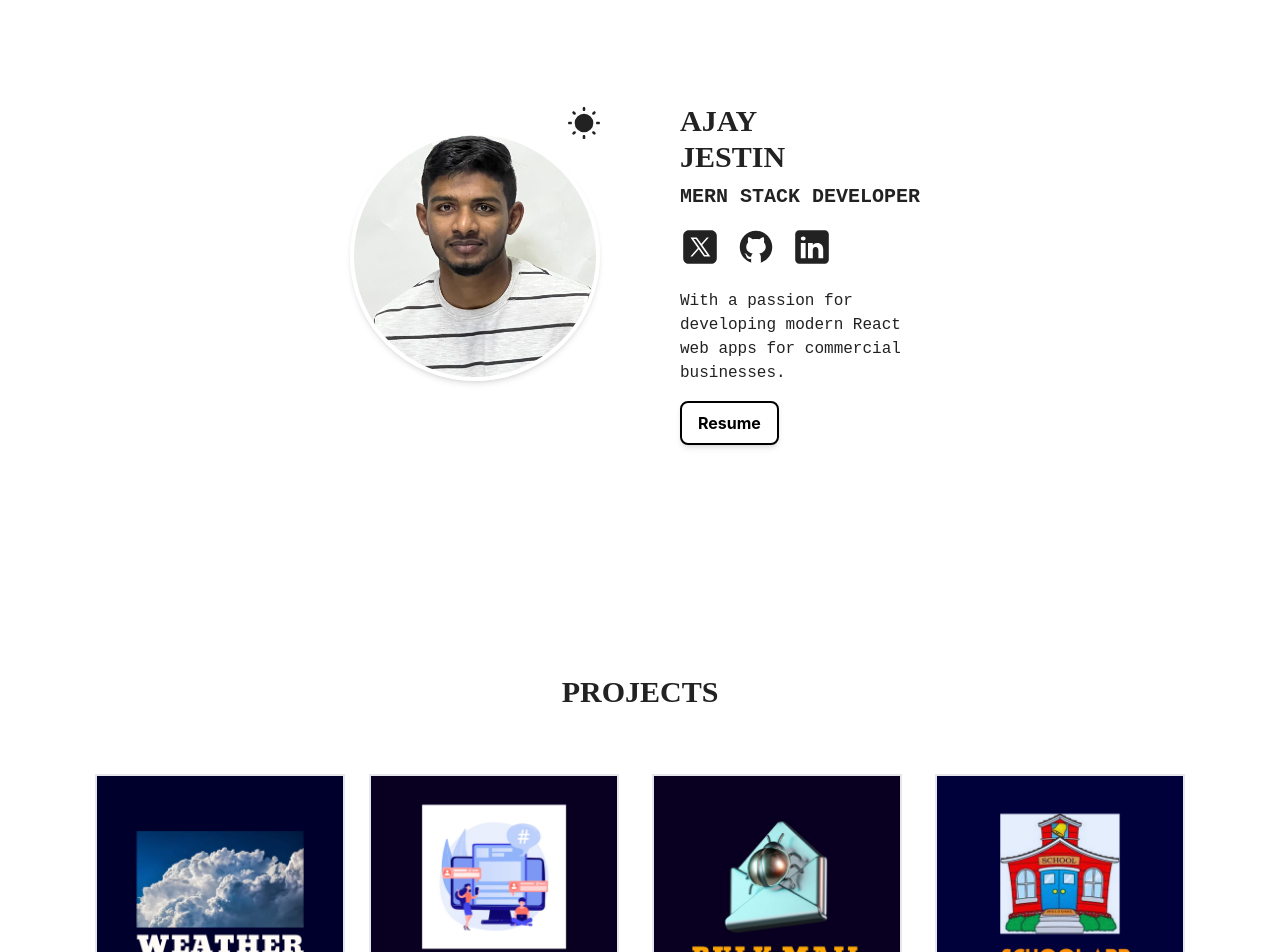
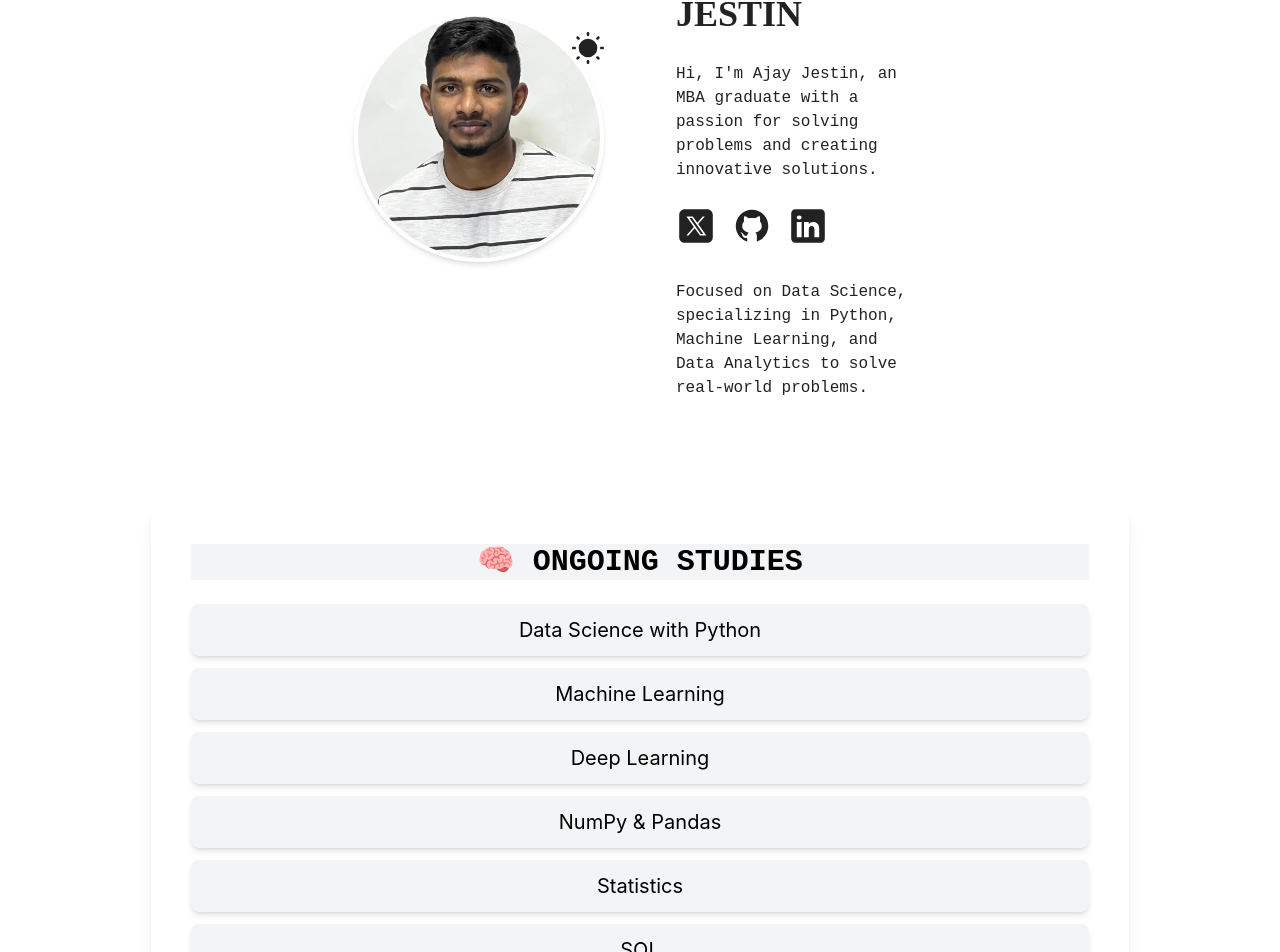
Before and after one commit to smartajay2/official-portfolio, a React (Create React App) app: page / in a window 1280 px wide. Shown: the part 178-1130 px from the top of the page. Built offline with nearby package versions, Linux system fonts and the light colour scheme.

Commit message:
newly updated

```diff
--- a/src/App.jsx
+++ b/src/App.jsx
@@ -1,6 +1,8 @@
 import './App.css'
 import Contact from './sections/Contact/Contact';
 import Hero from './sections/Hero/Hero';
+import Currentlearning from './common/Currentlearning';
+
 import Projects from './sections/Projects/Projects';
 import Skills from './sections/Skills/Skills';
 import Footer from './sections/Footer/Footer'
@@ -13,6 +15,7 @@ function App(){
     <div>
       <Navbar/>
       <Hero/>
+      <Currentlearning />
       <Projects/>
       <Skills/>
       <Contact/>
--- /dev/null
+++ b/src/common/Currentlearning.jsx
@@ -0,0 +1,22 @@
+const CurrentLearning = () => {
+  return (
+    <section className="bg-white text-black py-10 px-4 md:px-10 rounded-2xl shadow-lg mt-10 mb-10 ml-14 mr-14">
+     <h2 className="text-2xl md:text-3xl font-bold bg-gray-100 text-black text-center mb-6">🧠 Ongoing Studies</h2>
+       <ul className="space-y-3 text-lg md:text-xl text-center">
+        <li className="bg-gray-100 p-3 rounded-lg shadow-md">Data Science with Python</li>
+        <li className="bg-gray-100 p-3 rounded-lg shadow-md">Machine Learning</li>
+        <li className="bg-gray-100 p-3 rounded-lg shadow-md">Deep Learning</li>
+        <li className="bg-gray-100 p-3 rounded-lg shadow-md">NumPy & Pandas</li>
+        <li className="bg-gray-100 p-3 rounded-lg shadow-md">Statistics</li>
+        <li className="bg-gray-100 p-3 rounded-lg shadow-md">SQL</li>
+        <li className="bg-gray-100 p-3 rounded-lg shadow-md">Power BI</li>
+        <li className="bg-gray-100 p-3 rounded-lg shadow-md">Excel</li>
+    </ul>
+  </section>
+
+
+
+  );
+};
+
+export default CurrentLearning;
--- a/src/sections/Contact/Contact.jsx
+++ b/src/sections/Contact/Contact.jsx
@@ -5,7 +5,7 @@ function Contact() {
     <section className="flex flex-col items-center  text-black p-6">
       <div className="w-full max-w-lg mt-10">
         <h1 className="text-2xl font-bold mb-6 text-center">Contact</h1>
-        <form className="space-y-4 ml-8 mr-8 " action="https://formspree.io/f/mrbzkoyg" method="post">
+        <form className="space-y-4 ml-8 mr-8 " action="https://formspree.io/f/mrbzkoyg" method="POST">
           <div className="formGroup">
             <label htmlFor="name" className="sr-only">
               Name
--- a/src/sections/Hero/Hero.jsx
+++ b/src/sections/Hero/Hero.jsx
@@ -23,10 +23,13 @@ function Hero() {
 
 
   return (
-    <section id="hero" className="h-screen flex flex-col md:flex-row justify-center items-center gap-10 text-center min-h-[500px] m-3">
-      <div className="relative md:w-1/2 flex justify-center md:justify-end">
+    <section
+      id="hero"
+      className="flex flex-col md:flex-row justify-center items-center gap-8 text-center min-h-[500px] py-10 px-4 md:px-12 lg:px-16 m-3 mb-16"
+    >
+      <div className="relative md:w-1/2 flex justify-center md:justify-end mb-6 md:mb-0">
         <img
-          className="w-full max-w-[250px] h-auto rounded-full shadow-md border-4 border-white ml-0 mt-11"
+          className="w-full max-w-[250px] h-auto rounded-full shadow-md border-4 border-white"
           src={myImg}
           alt="Profile of Ajay Jestin"
         />
@@ -39,11 +42,13 @@ function Hero() {
       </div>
 
       <div className="font-bold md:w-1/2 text-center md:text-left mt-6 md:ml-10 md:mt-20">
-        <h1 className="text-3xl">
+        <h1 className="text-3xl md:text-4xl">
           Ajay<br />Jestin
         </h1>
-        <h2 className="text-xl mt-2">MERN Stack Developer</h2>
-        <div className="inline-flex items-center justify-start gap-4 mt-4">
+        <p className="max-w-[24ch] mt-7 mx-auto md:mx-0">
+          Hi, I'm Ajay Jestin, an MBA graduate with a passion for solving problems and creating innovative solutions.
+        </p>
+        <div className="inline-flex items-center justify-center md:justify-start gap-4 mt-6">
           <a href="https://x.com/ajayjestin1107" target="_blank" rel="noopener noreferrer">
             <img src={twitterIcon} alt="Twitter icon" className="h-10 w-10" />
           </a>
@@ -51,23 +56,19 @@ function Hero() {
             <img src={githubIcon} alt="GitHub icon" className="h-10 w-10" />
           </a>
           <a href='https://www.linkedin.com/in/ajay-jestin-5a50b2215/' target='_blank' rel="noopener noreferrer">
-            <img src={LinkedinIcon} alt='Linkedin icon' className='h-10 w-10'/>
+            <img src={LinkedinIcon} alt='Linkedin icon' className='h-10 w-10' />
           </a>
+        </div>
+        <p className="max-w-[24ch] mt-7 mx-auto md:mx-0">
+          Focused on Data Science, specializing in Python, Machine Learning, and Data Analytics to solve real-world problems.
+        </p>
 
-        </div>
-        <p className="max-w-[24ch] mt-4">
-          With a passion for developing modern React web apps for commercial businesses.
-        </p>
-        <a href={""} download>
-          <button className="bg-white transition-transform transform hover:scale-105 font-bold py-2 px-4 rounded-lg border-2 border-black mt-4 shadow-md">
-            Resume
-          </button>
-        </a>
+
+
       </div>
     </section>
+  );
+};
 
 
-  )
-}
-
 export default Hero
--- a/src/sections/Projects/Projects.jsx
+++ b/src/sections/Projects/Projects.jsx
@@ -11,7 +11,7 @@ import bulk from '../../assets/mailapp.png'; // If the file is named bulk-mail.p
 function Projects() {
   return (
     <section id="Projects" className="flex flex-col items-center mt-10 text-center">
-    <h1 className="text-3xl font-bold mb-6">Projects</h1>
+    <h1 className="text-3xl font-bold mb-6">Mern Stack Projects</h1>
     <div className="flex flex-wrap justify-center lg:justify-between w-full gap-6 lg:flex-row">
   <ProjectCard
     src={Weather}
--- a/src/sections/Skills/Skills.jsx
+++ b/src/sections/Skills/Skills.jsx
@@ -12,7 +12,7 @@ function Skills() {
 
   return (
     <section id="skills" className="flex flex-col text-center mt-20 mx-auto " style={{ rowGap: '20px', maxWidth: '26ch' }}>
-    <h1 className="text-3xl font-bold">Skills</h1>
+    <h1 className="text-3xl font-bold">Skills in Development</h1>
 
     <div className="flex flex-col lg:flex-row justify-center gap-6 lg:gap-1 w-full lg:p-2 lg:ml-2 lg:mr-2 lg:w-auto">
        <div className="text-xs p-2">
```
